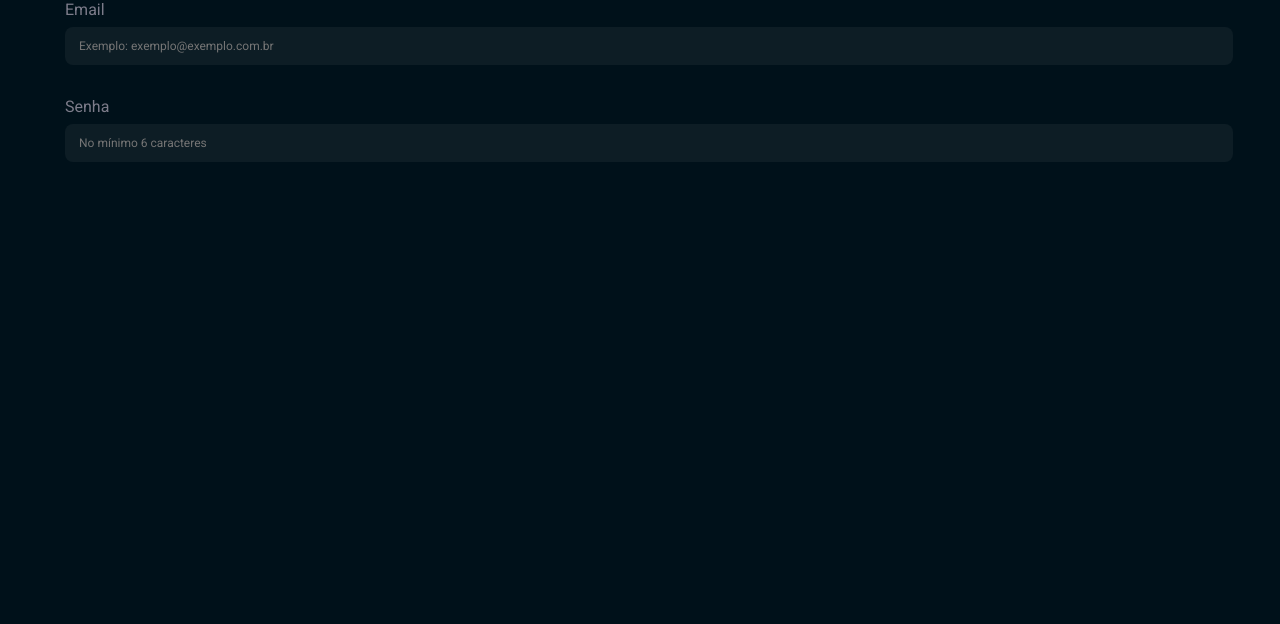
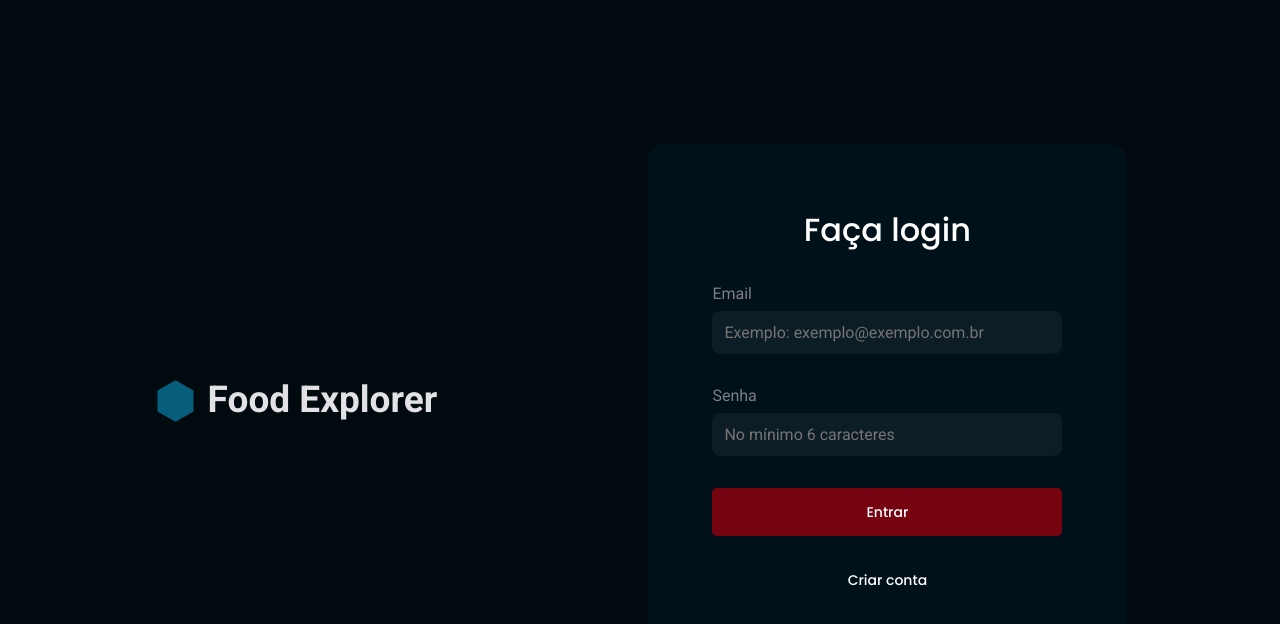
Before and after one commit to JMonteiroh/Food-Explorer-Front-end, a React (Vite) app: page / in a window 1280 px wide. Shown: the top 624 px of the page. Built offline with nearby package versions, Linux system fonts and the light colour scheme.

Commit message:
End page SignIn

```diff
--- /dev/null
+++ b/src/components/Button/index.jsx
@@ -0,0 +1,14 @@
+import { Container } from './styles';
+
+export function Button({ title, icon: Icon, loading = false, ...rest}) {
+  return (
+    <Container
+      type='button'
+      disabled={loading}
+      {...rest}
+    >
+      {Icon && <Icon size={20} />}
+      { loading ? 'Carregando...' : title }
+    </Container>
+  )
+}
--- /dev/null
+++ b/src/components/Button/styles.js
@@ -0,0 +1,28 @@
+import styled from 'styled-components';
+
+export const Container = styled.button`
+  width: 100%;
+  background-color: ${({ theme }) => theme.colors.tomato_100};
+  color: ${({ theme }) => theme.colors.light_100};
+
+  display: flex;
+  flex-direction: row;
+  justify-content: center;
+  align-items: center;
+  padding: 1.2rem 3.2rem;
+  gap: .8rem;
+
+  border: none;
+  border-radius: .5rem;
+
+  font-family: 'Poppins', sans-serif;
+  font-weight: 500;
+  font-size: 1.4rem;
+  line-height: 2.4rem;
+
+
+
+  &:disabled {
+    opacity: 0.5;
+  }
+`;
--- /dev/null
+++ b/src/components/ButtonText/index.jsx
@@ -0,0 +1,13 @@
+import { Container } from './styles';
+
+export function ButtonText({ title, isActive = false, ...rest}) {
+  return (
+    <Container
+      type='button'
+      isActive={isActive}
+      {...rest}
+    >
+      { title }
+    </Container>
+  )
+}
--- /dev/null
+++ b/src/components/ButtonText/styles.js
@@ -0,0 +1,17 @@
+import styled from 'styled-components';
+
+export const Container = styled.button`
+  width: 100%;
+
+  color: ${({ theme, isActive }) => isActive? theme.colors.tomato_300 : theme.colors.light_100};
+
+  background: none;
+  border: none;
+  border-radius: .5rem;
+
+  font-family: 'Poppins', sans-serif;
+  font-weight: 500;
+  font-size: 1.4rem;
+  line-height: 2.4rem;
+
+`;
--- a/src/components/Input/styles.js
+++ b/src/components/Input/styles.js
@@ -24,14 +24,14 @@ export const InputBox = styled.div`
   color: ${({ theme }) => theme.colors.light_500};
   border-radius: .8rem;
 
-  input {
+  > input {
     width: 100%;
 
-    font-family: 'Roboto';
+    font-family: 'Roboto', sans-serif;
     font-weight: 400;
-    font-size: 1.2rem;
+    font-size: 1.6rem;
 
-    padding: 1.2rem 1.4rem;
+    padding: 1.2rem 1.2rem;
     background: transparent;
     border: 0;
     color: ${({ theme }) => theme.colors.light_500};
--- /dev/null
+++ b/src/components/Logo/index.jsx
@@ -0,0 +1,11 @@
+import { Container } from "./styles";
+import Polygon from '../../assets/polygon.svg'
+
+export function Logo() {
+  return (
+    <Container>
+      <img src={Polygon} />
+      <h1>Food Explorer</h1>
+    </Container>
+  )
+}
--- /dev/null
+++ b/src/components/Logo/styles.js
@@ -0,0 +1,19 @@
+import styled from "styled-components";
+
+export const Container = styled.div`
+  display: flex;
+  align-items: center;
+
+  > img {
+    height: 4.3rem;
+    width: 4.3rem;
+    margin-right: 1.1rem;
+  }
+
+  > h1 {
+    font-weight: 700;
+    font-size: 3.7rem;
+    line-height: 4.4rem;
+  }
+
+`;
--- a/src/pages/SignIn/index.jsx
+++ b/src/pages/SignIn/index.jsx
@@ -1,20 +1,30 @@
 import { Container, Form } from "./styles";
 
+import { Logo } from '../../components/Logo'
 import { Input } from '../../components/Input'
+import { Button } from '../../components/Button'
+import { ButtonText } from "../../components/ButtonText";
 
 export function SignIn() {
   return (
     <Container>
+      <Logo />
       <Form>
+        <h1>Faça login</h1>
         <Input
           title={'Email'}
           placeholder={'Exemplo: exemplo@exemplo.com.br'}
         />
+
         <Input
           title={'Senha'}
           placeholder={'No mínimo 6 caracteres'}
         />
 
+        <Button title={'Entrar'} />
+
+        <ButtonText title={'Criar conta'} />
+
       </Form>
     </Container>
   )
--- a/src/pages/SignIn/styles.js
+++ b/src/pages/SignIn/styles.js
@@ -1,13 +1,49 @@
 import styled from 'styled-components';
 
 export const Container = styled.div`
+  width: 100%;
   height: 100vh;
 
-  `;
+  font-family: 'Roboto', sans-serif;
+  display: grid;
+  place-content: center;
+
+  gap: 3.2rem;
+
+  @media (min-width: 768px){
+    display: flex;
+    justify-content: space-around;
+    align-items: center;
+    padding: 6.4rem;
+  }
+`;
 
 export const Form = styled.form`
   display: flex;
+  align-items: center;
   flex-direction: column;
   gap: 3.2rem;
-  margin: 0 4.7rem 0 6.5rem;
+
+  > h1 {
+    display: none;
+  }
+  @media (min-width: 768px){
+    background-color: ${({ theme }) => theme.colors.dark_700};
+    border-radius: 1.6rem;
+    min-width: 47.8rem;
+
+    padding: 6.4rem;
+
+    > h1 {
+      font-family: 'Poppins';
+      font-weight: 500;
+      font-size: 3.2rem;
+      line-height: 140%;
+
+      display: flex;
+
+      color: ${({ theme }) => theme.colors.light_100};
+    }
+  }
+
 `;
--- a/src/styles/global.js
+++ b/src/styles/global.js
@@ -10,7 +10,7 @@ export default createGlobalStyle`
   }
 
   body {
-    background-color: ${({ theme }) => theme.colors.dark_600};
+    background-color: ${({ theme }) => theme.colors.dark_400};
     color: ${({ theme }) => theme.colors.light_300};
     -webkit-font-smoothing: antialiased;
   }
```
Also changed, not shown: src/assets/polygon.svg (added).
